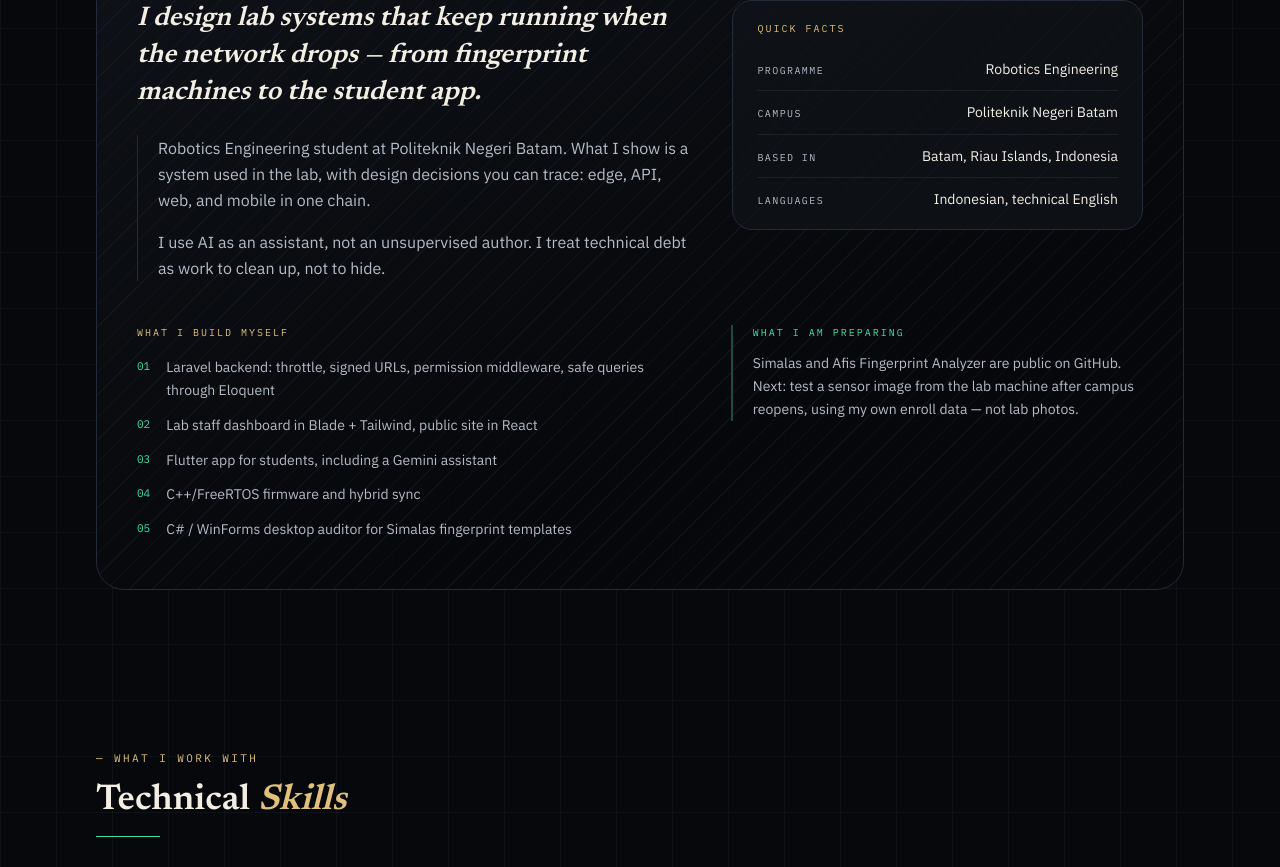
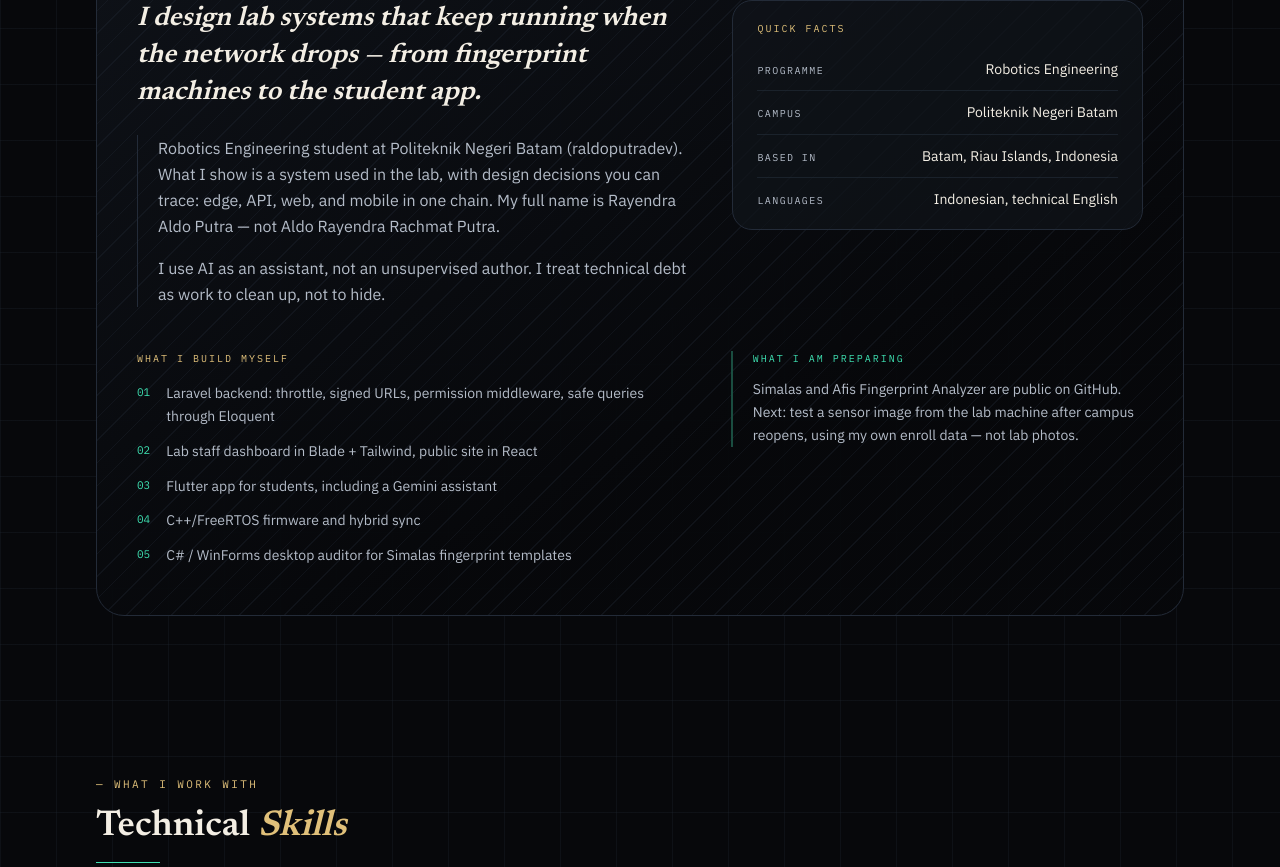
Before and after one commit to raldoputradev/raldoputradev.github.io, a Next.js app: page /en/ in a window 1280 px wide. Shown: the part 1260-2127 px from the top of the page. Built offline with nearby package versions, Linux system fonts and the light colour scheme.

Commit message:
Tie the Person schema and about copy to Rayendra Aldo Putra so search can tell him apart from similar names.

```diff
--- a/components/PersonJsonLd.tsx
+++ b/components/PersonJsonLd.tsx
@@ -1,23 +1,70 @@
 import { site } from "@/lib/site";
 
-/** Membantu mesin pencari mengaitkan situs ini dengan GitHub dan LinkedIn. */
+/** Mengikat nama lengkap ke satu orang: GitHub, LinkedIn, Instagram, kampus, Batam. */
 export function PersonJsonLd() {
+  const personId = "https://raldoputradev.github.io/#person";
+  const pageId = "https://raldoputradev.github.io/#profile";
   const data = {
     "@context": "https://schema.org",
+    "@graph": [
+      {
+        "@type": "ProfilePage",
+        "@id": pageId,
+        url: "https://raldoputradev.github.io/id/",
+        name: `${site.name} — Portofolio`,
+        inLanguage: ["id", "en"],
+        about: { "@id": personId },
+        mainEntity: { "@id": personId },
+      },
+      {
         "@type": "Person",
+        "@id": personId,
         name: site.name,
+        givenName: "Rayendra",
+        additionalName: "Aldo",
+        familyName: "Putra",
+        alternateName: ["raldoputradev", "Rayendra Aldo Putra"],
         url: "https://raldoputradev.github.io",
         email: site.email,
-    jobTitle: "Mahasiswa Teknik Robotika",
         image: "https://raldoputradev.github.io/rayendra-aldo-putra.png?v=2",
+        jobTitle: "Mahasiswa Teknik Robotika, Politeknik Negeri Batam",
+        disambiguatingDescription:
+          "Pengembang Simalas di Batam (raldoputradev). Bukan Aldo Rayendra Rachmat Putra, psikolog klinis.",
         description:
-      "Mahasiswa Teknik Robotika di Politeknik Negeri Batam. Merancang rantai utuh: mesin sidik jari, API Laravel, web admin, dan aplikasi Flutter. Local-first, lalu sync ke server.",
+          "Rayendra Aldo Putra, mahasiswa Teknik Robotika di Politeknik Negeri Batam. Merancang Simalas: mesin sidik jari ESP32, API Laravel, web admin, dan aplikasi Flutter. Local-first, lalu sync ke server.",
+        nationality: "ID",
+        homeLocation: {
+          "@type": "Place",
+          name: site.location,
+          address: {
+            "@type": "PostalAddress",
+            addressLocality: "Batam",
+            addressRegion: "Kepulauan Riau",
+            addressCountry: "ID",
+          },
+        },
         affiliation: {
           "@type": "CollegeOrUniversity",
           name: site.campus,
         },
-    identifier: site.githubHandle,
+        knowsAbout: [
+          "Simalas",
+          "ESP32",
+          "Laravel",
+          "Flutter",
+          "local-first",
+          "Teknik Robotika",
+        ],
+        identifier: [
+          {
+            "@type": "PropertyValue",
+            propertyID: "GitHub",
+            value: site.githubHandle,
+          },
+        ],
         sameAs: [site.github, site.linkedin, site.instagram].filter(Boolean),
+      },
+    ],
   };
 
   return (
--- a/lib/i18n.ts
+++ b/lib/i18n.ts
@@ -110,7 +110,7 @@ export type Copy = {
 
 const id: Copy = {
   meta: {
-    title: "Rayendra Aldo Putra — Portofolio | Politeknik Negeri Batam",
+    title: "Rayendra Aldo Putra — Portofolio | Politeknik Negeri Batam | raldoputradev",
     description:
       "Portofolio Rayendra Aldo Putra. Mahasiswa Teknik Robotika, Politeknik Negeri Batam. Simalas: sidik jari, Laravel, Flutter, ESP32 — local-first, lalu sync ke server.",
   },
@@ -327,7 +327,7 @@ const id: Copy = {
     titleAccent: "Saya",
     body: [
       "Saya merancang sistem laboratorium yang tetap berjalan saat jaringan putus — dari mesin sidik jari sampai aplikasi mahasiswa.",
-      "Mahasiswa Teknik Robotika di Politeknik Negeri Batam. Yang saya tunjukkan adalah sistem yang dipakai di lab, dengan keputusan desain yang bisa ditelusuri: edge, API, web, dan mobile dalam satu rantai.",
+      "Mahasiswa Teknik Robotika di Politeknik Negeri Batam (raldoputradev). Yang saya tunjukkan adalah sistem yang dipakai di lab, dengan keputusan desain yang bisa ditelusuri: edge, API, web, dan mobile dalam satu rantai. Nama lengkap saya Rayendra Aldo Putra — bukan Aldo Rayendra Rachmat Putra.",
       "AI saya pakai sebagai asisten, bukan penulis tanpa kendali. Utang teknis saya perlakukan sebagai pekerjaan yang harus dirapikan, bukan disembunyikan.",
     ],
     how: {
@@ -366,7 +366,7 @@ const id: Copy = {
 
 const en: Copy = {
   meta: {
-    title: "Rayendra Aldo Putra — Portfolio | Politeknik Negeri Batam",
+    title: "Rayendra Aldo Putra — Portfolio | Politeknik Negeri Batam | raldoputradev",
     description:
       "Portfolio of Rayendra Aldo Putra. Robotics student at Politeknik Negeri Batam. Simalas: fingerprint devices, Laravel, Flutter, ESP32 — local-first, then sync to the server.",
   },
@@ -583,7 +583,7 @@ const en: Copy = {
     titleAccent: "Me",
     body: [
       "I design lab systems that keep running when the network drops — from fingerprint machines to the student app.",
-      "Robotics Engineering student at Politeknik Negeri Batam. What I show is a system used in the lab, with design decisions you can trace: edge, API, web, and mobile in one chain.",
+      "Robotics Engineering student at Politeknik Negeri Batam (raldoputradev). What I show is a system used in the lab, with design decisions you can trace: edge, API, web, and mobile in one chain. My full name is Rayendra Aldo Putra — not Aldo Rayendra Rachmat Putra.",
       "I use AI as an assistant, not an unsupervised author. I treat technical debt as work to clean up, not to hide.",
     ],
     how: {
```
Lines whose indentation alone changed are shown as unchanged.
